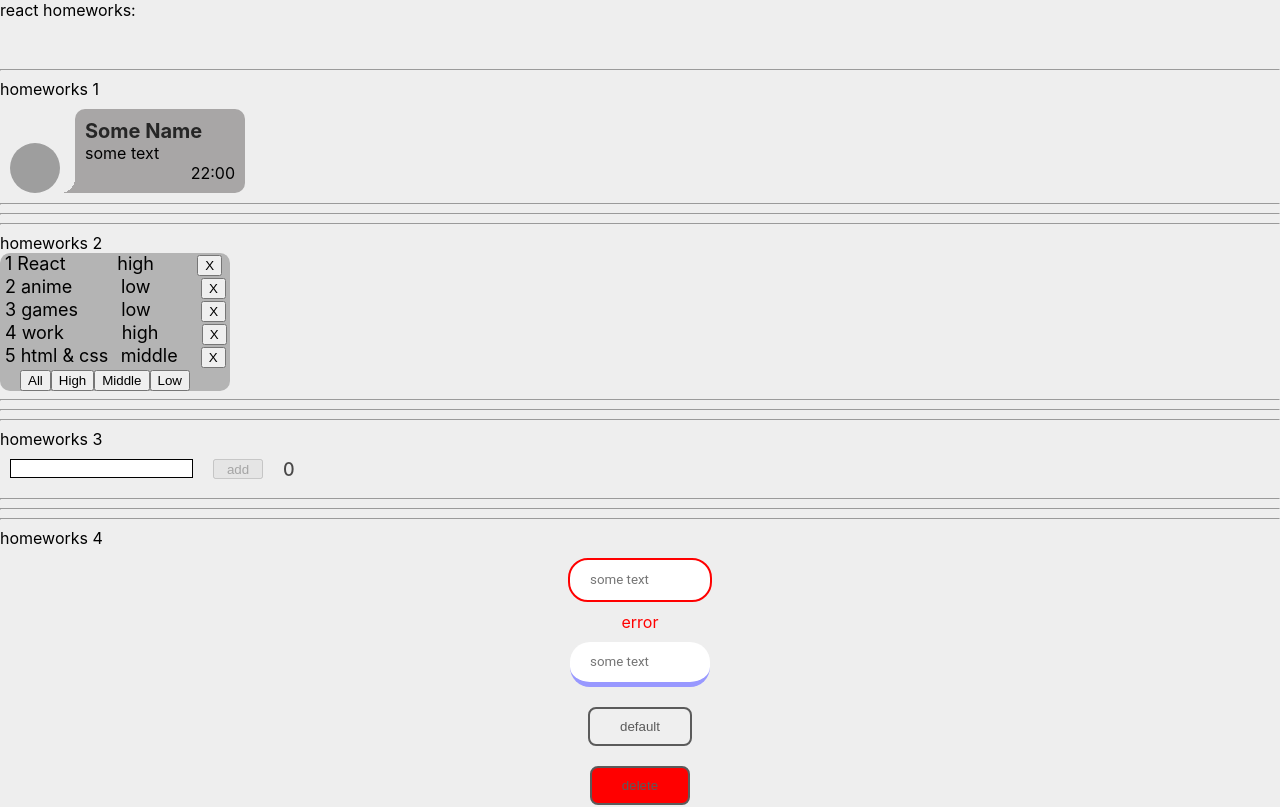
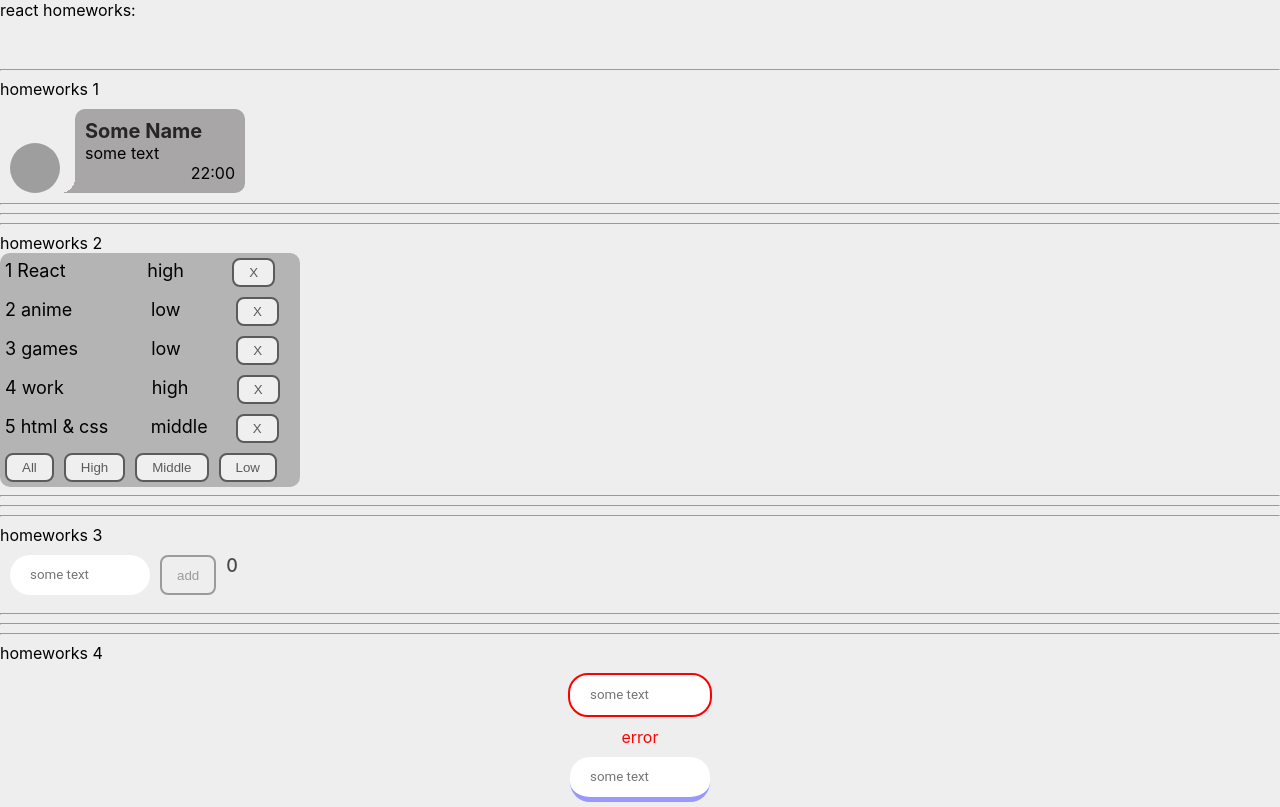
Before and after one commit to MichaelNovickiy/tasks_from_ignat, a React (Create React App) app: page /#/pre-junior in a window 1280 px wide. Shown: the top 807 px of the page. Built offline with nearby package versions, Linux system fonts and the light colour scheme; grey boxes are pictures that could not be loaded.

Commit message:
task 5 completed, added some visual changes

```diff
--- a/src/p2-homeworks/h2/Affair.tsx
+++ b/src/p2-homeworks/h2/Affair.tsx
@@ -1,6 +1,7 @@
 import React from 'react'
 import {AffairType} from "./HW2";
 import s from './Affairs.module.css'
+import SuperButton from "../h4/common/c2-SuperButton/SuperButton";
 
 type AffairPropsType = {
     affair: AffairType
@@ -18,7 +19,8 @@ function Affair(props: AffairPropsType) {
             <span className={s.name}>{props.affair.name}</span>
             <span className={s.priority}> {props.affair.priority}</span>
             <span>
-                <button onClick={deleteCallback}>X</button>
+               < SuperButton onClick={deleteCallback} className={s.btnRemove}>X</ SuperButton>
+                {/*<button onClick={deleteCallback}>X</button>*/}
             </span>
         </div>
     )
--- a/src/p2-homeworks/h2/Affairs.module.css
+++ b/src/p2-homeworks/h2/Affairs.module.css
@@ -1,6 +1,6 @@
 .affairBlock {
     background-color: #b4b4b4;
-    width: 230px;
+    width: 300px;
     border-radius: 10px;
     font-weight: 400;
     font-size: large;
@@ -11,7 +11,7 @@
 }
 
 .name {
-    width: 100px;
+    width: 130px;
     display: inline-block;
 }
 
@@ -19,6 +19,9 @@
     width: 80px;
     display: inline-block;
 }
-.btn {
-    padding-left: 20px;
+.btn :nth-child(n) {
+    margin: 5px;
 }
+.btnRemove {
+    margin: 5px;
+}
--- a/src/p2-homeworks/h2/Affairs.tsx
+++ b/src/p2-homeworks/h2/Affairs.tsx
@@ -2,6 +2,7 @@ import React from 'react'
 import {AffairType, FilterType} from './HW2'
 import Affair from "./Affair";
 import s from './Affairs.module.css'
+import SuperButton from "../h4/common/c2-SuperButton/SuperButton";
 
 type AffairsPropsType = { // need to fix any
     data: Array<AffairType>
@@ -36,10 +37,15 @@ function Affairs(props: AffairsPropsType) {
 
             {mappedAffairs}
             <div className={s.btn}>
-                <button onClick={setAll}>All</button>
-                <button onClick={setHigh}>High</button>
-                <button onClick={setMiddle}>Middle</button>
-                <button onClick={setLow}>Low</button>
+                < SuperButton onClick={setAll}>All</ SuperButton>
+                < SuperButton onClick={setHigh}>High</ SuperButton>
+                < SuperButton onClick={setMiddle}>Middle</ SuperButton>
+                < SuperButton onClick={setLow}>Low</ SuperButton>
+
+                {/*<button onClick={setAll}>All</button>*/}
+                {/*<button onClick={setHigh}>High</button>*/}
+                {/*<button onClick={setMiddle}>Middle</button>*/}
+                {/*<button onClick={setLow}>Low</button>*/}
             </div>
 
         </div>
--- a/src/p2-homeworks/h3/Greeting.module.css
+++ b/src/p2-homeworks/h3/Greeting.module.css
@@ -12,18 +12,19 @@ input {
 
 .errorInput{
     border: 1px solid red;
+    z-index: -2;
 }
-.input {
-    border: 1px solid black;
-}
-.btn {
-    margin: 10px;
-    width: 50px;
-    height: 20px;
-}
+/*.input {*/
+/*    border: 1px solid black;*/
+/*}*/
 .totalUsers {
     margin: 10px;
     font-weight: 500;
     font-size: large;
     color: #494848;
 }
+
+.btn {
+    height: 40px;
+    margin-top: 10px;
+}
--- a/src/p2-homeworks/h3/Greeting.tsx
+++ b/src/p2-homeworks/h3/Greeting.tsx
@@ -1,6 +1,8 @@
 import React from 'react'
 import s from './Greeting.module.css'
 import {UserType} from "./HW3";
+import SuperButton from "../h4/common/c2-SuperButton/SuperButton";
+import SuperInputText from "../h4/common/c1-SuperInputText/SuperInputText";
 
 type GreetingPropsType = {
     name: string
@@ -13,22 +15,28 @@ type GreetingPropsType = {
 
 // презентационная компонента (для верстальщика)
 const Greeting: React.FC<GreetingPropsType> = (
-    {name, setNameCallback, addUser, error, totalUsers, onEnter, }
+    {name, setNameCallback, addUser, error, totalUsers, onEnter,}
 ) => {
     const inputClass = error ? s.errorInput : s.input
     return (
         <div className={s.greeting}>
-           <div>
-               <input value={name}
-                      onChange={setNameCallback}
-                      className={inputClass}
-                      onKeyPress={onEnter}
-                      onBlur={setNameCallback}
-               />
-               <div className={s.error}>{error}</div>
-           </div>
-
-            <button onClick={addUser} disabled={!name} className={s.btn}>add</button>
+            <div>
+                <SuperInputText value={name}
+                                onChange={setNameCallback}
+                                error={error}
+                                className={inputClass}
+                                onKeyPress={onEnter}
+                                onBlur={setNameCallback}></SuperInputText>
+                {/*<input value={name}*/}
+                {/*       onChange={setNameCallback}*/}
+                {/*       className={inputClass}*/}
+                {/*       onKeyPress={onEnter}*/}
+                {/*       onBlur={setNameCallback}*/}
+                {/*/>*/}
+                {/*<div className={s.error}>{error}</div>*/}
+            </div>
+                <SuperButton onClick={addUser} disabled={!name} className={s.btn}>add</SuperButton>
+            {/*<button onClick={addUser} disabled={!name} className={s.btn}>add</button>*/}
             <div className={s.totalUsers}>{totalUsers}</div>
         </div>
     )
--- a/src/p2-homeworks/h4/HW4.module.css
+++ b/src/p2-homeworks/h4/HW4.module.css
@@ -11,3 +11,7 @@
 .testSpanError {
     color: #9898ff;
 }
+
+.button :nth-child(n) {
+    margin: 5px;
+}
--- a/src/p2-homeworks/h4/HW4.tsx
+++ b/src/p2-homeworks/h4/HW4.tsx
@@ -39,6 +39,7 @@ function HW4() {
 
                 {/*----------------------------------------------------*/}
 
+                <div className={s.button}>
                     <SuperButton onClick={showAlert}>
                         default
                     </SuperButton>
@@ -53,6 +54,7 @@ function HW4() {
                     <SuperButton disabled>
                         disabled
                     </SuperButton>
+                </div>
 
                 {/*----------------------------------------------------*/}
 
--- a/src/p2-homeworks/h4/common/c2-SuperButton/SuperButton.module.css
+++ b/src/p2-homeworks/h4/common/c2-SuperButton/SuperButton.module.css
@@ -2,8 +2,8 @@
     cursor: pointer;
     text-decoration: none;
     display: inline-block;
-    padding: 10px 30px;
-    margin: 10px 20px;
+    padding: 5px 15px;
+    /*margin: 10px 20px;*/
     position: relative;
     overflow: hidden;
     border: 2px solid #5b5b5b;
```
Lines whose indentation alone changed are shown as unchanged.
